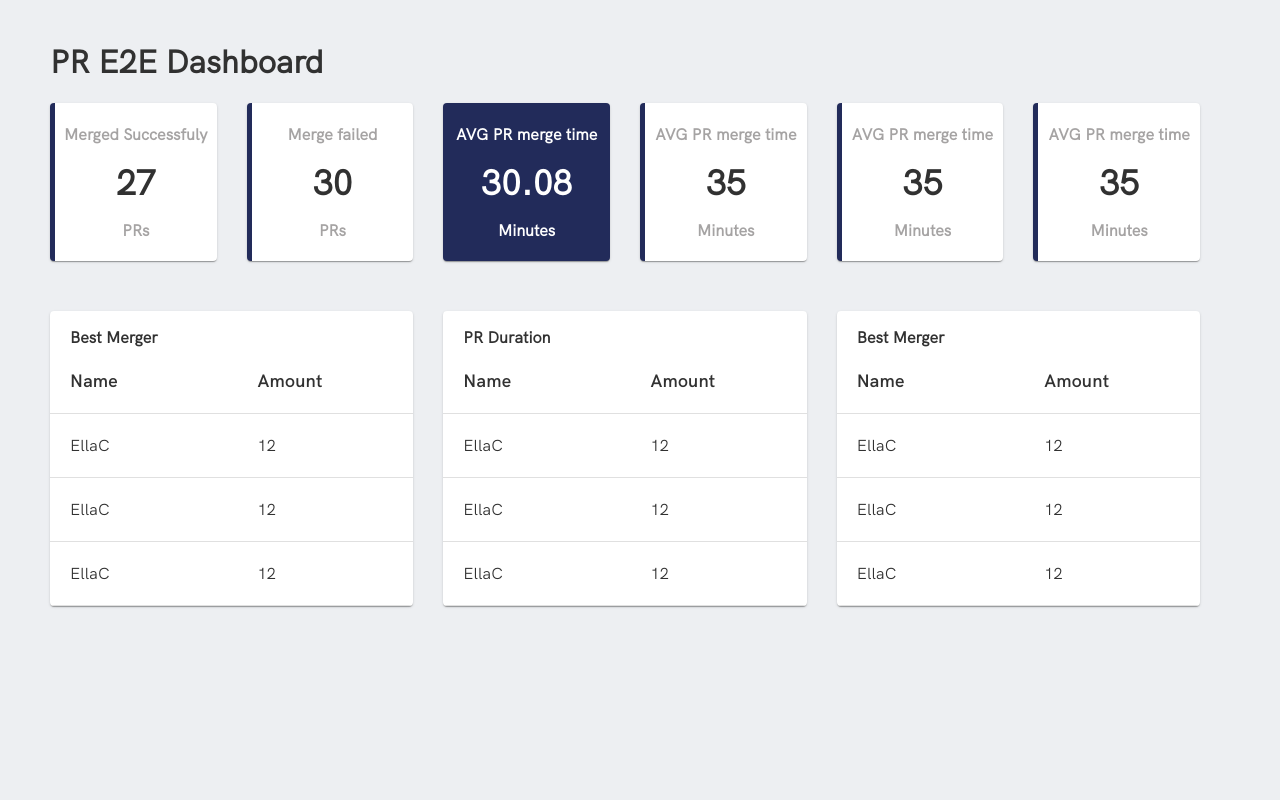
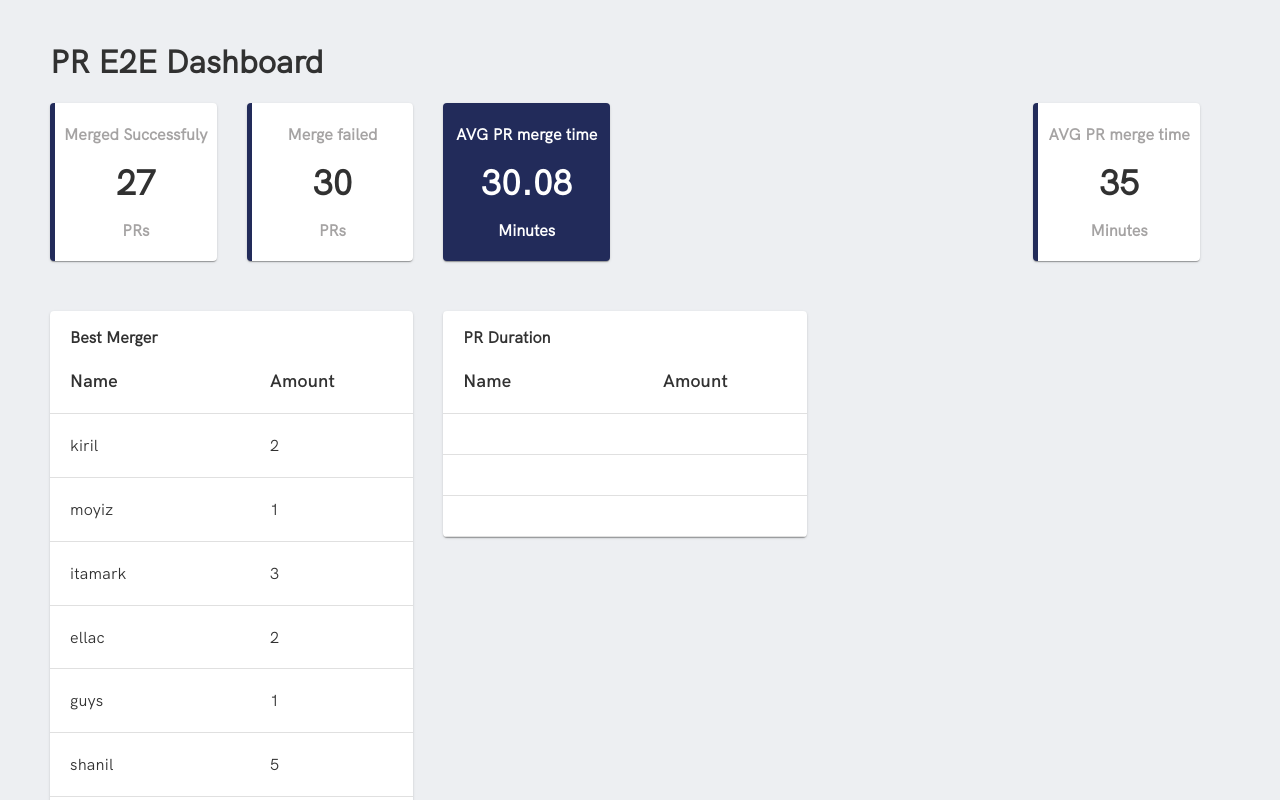
Before and after one commit to gilliC/pr_analytics_dashboard, a React (Create React App) app: page / in a window 1280 px wide. Shown: the top 800 px of the page. Built offline with nearby package versions, Linux system fonts and the light colour scheme.

Commit message:
merger table from json

```diff
--- a/src/common/table/components/row.js
+++ b/src/common/table/components/row.js
@@ -13,12 +13,13 @@ const useStyles = makeStyles({
   },
 });
 
-export default function Row({ name, calories }) {
+export default function Row({ id, value }) {
   const classes = useStyles();
+  console.log({id, value})
   return (
     <TableRow>
-      <TableCell className={classes.rowText} scope="row"> {name} </TableCell>
-      <TableCell className={classes.rowText}>{calories}</TableCell>
+      <TableCell className={classes.rowText} scope="row"> {id} </TableCell>
+      <TableCell className={classes.rowText}>{value}</TableCell>
     </TableRow>
   );
 }
--- a/src/common/table/components/title.js
+++ b/src/common/table/components/title.js
@@ -7,8 +7,10 @@ const useStyles = makeStyles({
   title: {
     fontFamily: FONT_REG,
     fontSize: 16,
+    padding: 16,
     paddingLeft: 20,
     color: TEXT_BLACK,
+    textAlign: 'left'
   },
 });
 
@@ -16,7 +18,7 @@ export const TableTitle = ({ title }) => {
   const classes = useStyles();
   return (
     <TableRow>
-      <h3 className={classes.title}>{title}</h3>
+      <th className={classes.title}>{title}</th>
     </TableRow>
   );
 };
--- a/src/common/table/index.js
+++ b/src/common/table/index.js
@@ -26,7 +26,7 @@ const useStyles = makeStyles({
 export default function Table({ data, title }) {
   const classes = useStyles();
 
-  const rowComponents = data.map(row=> <Row key={row.name} {...row} />);
+  const rowComponents = data.map(row=> <Row key={row.id} {...row} />);
   return (
     <TableContainer className={classes.table} component={Paper}>
       <MUITable  size="small">
--- a/src/screens/home/components/mainNumbersRow.js
+++ b/src/screens/home/components/mainNumbersRow.js
@@ -13,25 +13,51 @@ const useStyles = makeStyles({
 });
 
 const getAvgPrDuration = () => {
-  const array = data && data.merged_to_duration ? Object.values(data.merged_to_duration) : null;
-  if(!array){ return 0 };
-  const avg = array.reduce((a, b) => (a + b)) / array.length;
-  return avg.toFixed(2)
-}
+  const array =
+    data && data.merged_to_duration
+      ? Object.values(data.merged_to_duration)
+      : null;
+  if (!array) {
+    return 0;
+  }
+  const avg = array.reduce((a, b) => a + b) / array.length;
+  return avg.toFixed(2);
+};
 
 export const MainNumbersRow = (props) => {
   const classes = useStyles();
-  const successPrsCount = data && data.success_prs ? data.success_prs.length : 0;
+  const successPrsCount =
+    data && data.success_prs ? data.success_prs.length : 0;
   const failedPrsCount = data && data.failed_prs ? data.failed_prs.length : 0;
   const avgPrDuration = getAvgPrDuration();
   return (
-    <Grid md={12} className={classes.container}>
-      <Grid md={2}> <Card label="Merged Successfuly" value={successPrsCount} valueType="PRs" /> </Grid>
-      <Grid md={2}> <Card label="Merge failed" value={failedPrsCount} valueType="PRs" /> </Grid>
-      <Grid md={2}> <ReversedCard label="AVG PR merge time " value={avgPrDuration} valueType="Minutes" /> </Grid>
-      <Grid md={2}> <Card label="AVG PR merge time " value={35} valueType="Minutes" /> </Grid>
-      <Grid md={2}> <Card label="AVG PR merge time " value={35} valueType="Minutes" /> </Grid>
-      <Grid md={2}> <Card label="AVG PR merge time " value={35} valueType="Minutes" /> </Grid>
+    <Grid item md={12} className={classes.container}>
+      <Grid item md={2}>
+        <Card
+          label="Merged Successfuly"
+          value={successPrsCount}
+          valueType="PRs"
+        />
+      </Grid>
+      <Grid item md={2}>
+        <Card label="Merge failed" value={failedPrsCount} valueType="PRs" />
+      </Grid>
+      <Grid item md={2}>
+        <ReversedCard
+          label="AVG PR merge time "
+          value={avgPrDuration}
+          valueType="Minutes"
+        />
+      </Grid>
+      <Grid item md={2}>
+        {/* <Card label="AVG PR merge time " value={35} valueType="Minutes" /> */}
+      </Grid>
+      <Grid item md={2}>
+        {/* <Card label="AVG PR merge time " value={35} valueType="Minutes" /> */}
+      </Grid>
+      <Grid item md={2}>
+        <Card label="AVG PR merge time " value={35} valueType="Minutes" />
+      </Grid>
     </Grid>
   );
 };
--- /dev/null
+++ b/src/screens/home/components/tablesRow/components/bestMergerTable.js
@@ -0,0 +1,49 @@
+import React from "react";
+import Grid from "@material-ui/core/Grid";
+import { makeStyles } from "@material-ui/core/styles";
+import Table from "../../../../../common/table";
+import data from "../../../../../../data.json";
+
+const useStyles = makeStyles({
+  container: {
+    display: "flex",
+    flexDirection: "row",
+  },
+  tableContainer: {
+    margin: 30,
+    marginLeft: 0,
+  },
+});
+
+function createData(name, calories) {
+  return { name, calories };
+}
+
+const dataS = [
+  createData("EllaC", 12),
+  createData("EllaC", 12),
+  createData("EllaC", 12),
+];
+
+const getTableData = () => {
+  const tableDataRaw = data && data.best_merger;
+  if (!tableDataRaw) {
+    return null;
+  }
+  const dataIntoArray = Object.entries(tableDataRaw);
+  return dataIntoArray.map(([id, value]) => {
+    const object = { id, value };
+    return object;
+  });
+};
+
+export const BestMergerTable = (props) => {
+  const classes = useStyles();
+  const tableData = getTableData();
+  console.log({ tableData });
+  return (
+    <Grid item md={4} className={classes.tableContainer}>
+      <Table data={tableData} title="Best Merger" />
+    </Grid>
+  );
+};
--- /dev/null
+++ b/src/screens/home/components/tablesRow/components/prDurationTable.js
@@ -0,0 +1,36 @@
+import React from "react";
+import Grid from "@material-ui/core/Grid";
+import { makeStyles } from "@material-ui/core/styles";
+import Table from "../../../../../common/table";
+import dataS from "../../../../../../data.json";
+
+const useStyles = makeStyles({
+  container: {
+    display: "flex",
+    flexDirection: "row",
+  },
+  tableContainer: {
+    margin: 30,
+    marginLeft: 0,
+  },
+});
+
+function createData(name, calories) {
+  return { name, calories };
+}
+
+const data = [
+  createData("EllaC", 12),
+  createData("EllaC", 12),
+  createData("EllaC", 12),
+];
+
+export const PrDurationTable = (props) => {
+  const classes = useStyles();
+  console.log({dataS})
+  return (
+    <Grid item md={4} className={classes.tableContainer}>
+        <Table data={data} title="PR Duration" />
+    </Grid>
+  );
+};
--- a/src/screens/home/components/tablesRow/index.js
+++ b/src/screens/home/components/tablesRow/index.js
@@ -2,6 +2,8 @@ import React from "react";
 import Grid from "@material-ui/core/Grid";
 import { makeStyles } from "@material-ui/core/styles";
 import Table from "../../../../common/table";
+import { BestMergerTable } from "./components/bestMergerTable";
+import { PrDurationTable } from "./components/prDurationTable";
 
 const useStyles = makeStyles({
   container: {
@@ -14,28 +16,13 @@ const useStyles = makeStyles({
   },
 });
 
-function createData(name, calories) {
-  return { name, calories };
-}
-
-const data = [
-  createData("EllaC", 12),
-  createData("EllaC", 12),
-  createData("EllaC", 12),
-];
-
 export const TablesRow = (props) => {
   const classes = useStyles();
   return (
-    <Grid md={12} className={classes.container}>
-      <Grid md={4} className={classes.tableContainer}>
-        <Table data={data} title="Best Merger" />
-      </Grid>
-      <Grid md={4} className={classes.tableContainer}>
-        <Table data={data} title="PR Duration" />
-      </Grid>
-      <Grid md={4} className={classes.tableContainer}>
-        <Table data={data} title="Best Merger" />
+    <Grid item md={12} className={classes.container}>
+      <BestMergerTable />
+      <PrDurationTable />
+      <Grid item md={4} className={classes.tableContainer}>
       </Grid>
     </Grid>
   );
--- a/src/screens/home/screenHome.js
+++ b/src/screens/home/screenHome.js
@@ -24,7 +24,7 @@ export const ScreenHome = (props) => {
   const classes = useStyles();
   return (
     <div className={classes.container}>
-      <Grid md={12}>
+      <Grid item md={12}>
         <ScreenTitle />
         <MainNumbersRow />
         <div style={{height:20}} />
```
